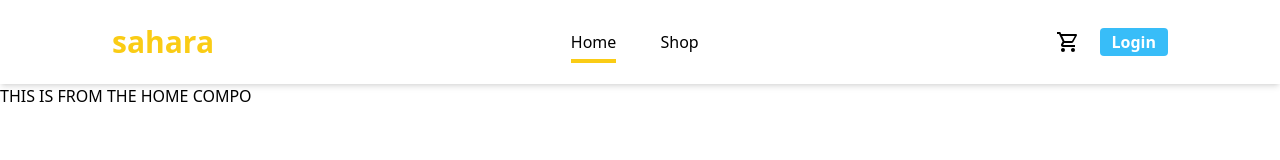
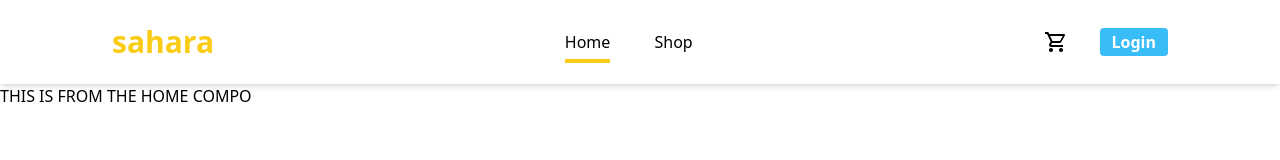
Before and after one commit to mizerablepi/shopping-cart-react, a React (Vite) app: page / in a window 1280 px wide. Shown: the top 160 px of the page. Built offline with nearby package versions, Linux system fonts and the light colour scheme.

Commit message:
tweak gap

```diff
--- a/src/Navbar.jsx
+++ b/src/Navbar.jsx
@@ -25,7 +25,7 @@ export default function Navbar({ itemsInCart = 0 }) {
           Shop
         </Link>
       </div>
-      <div className="flex gap-5">
+      <div className="flex gap-8">
         <div className="flex items-center relative">
           <ItemCount count={itemsInCart} />{" "}
         </div>
```
